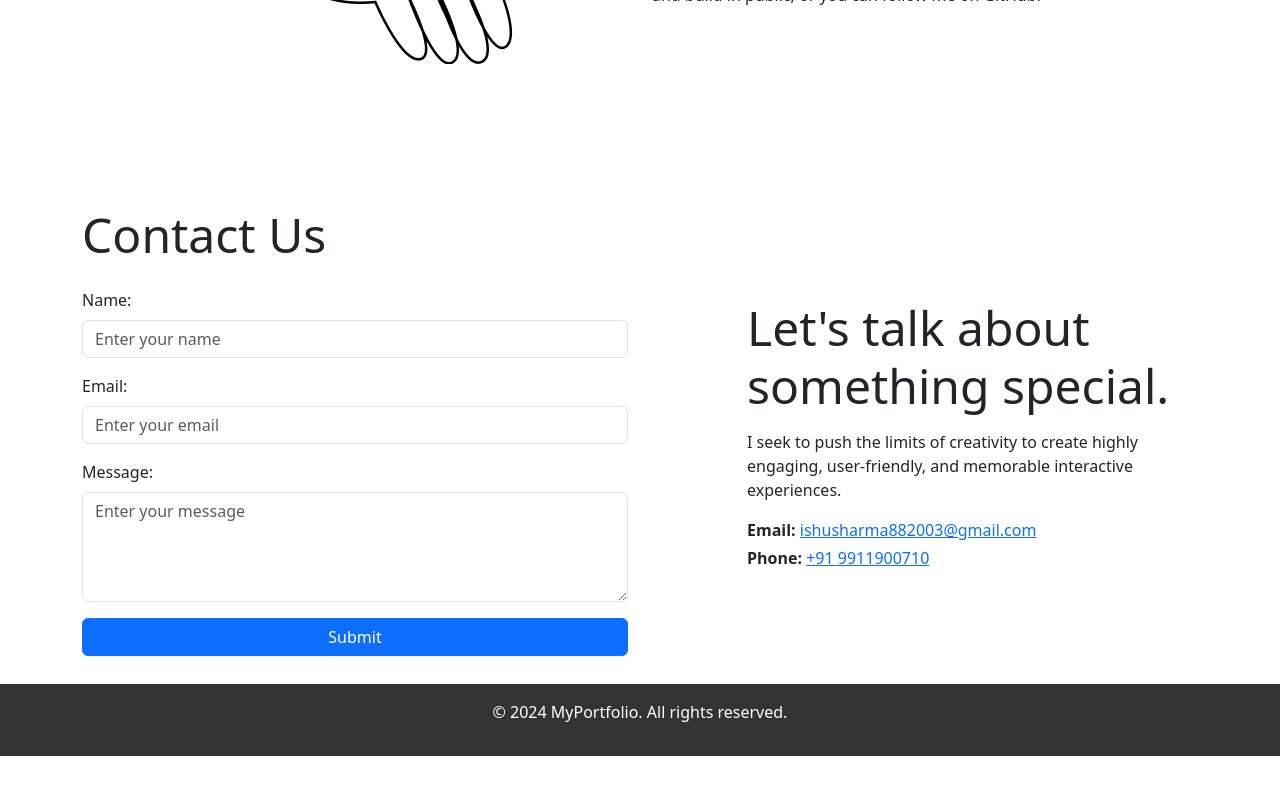
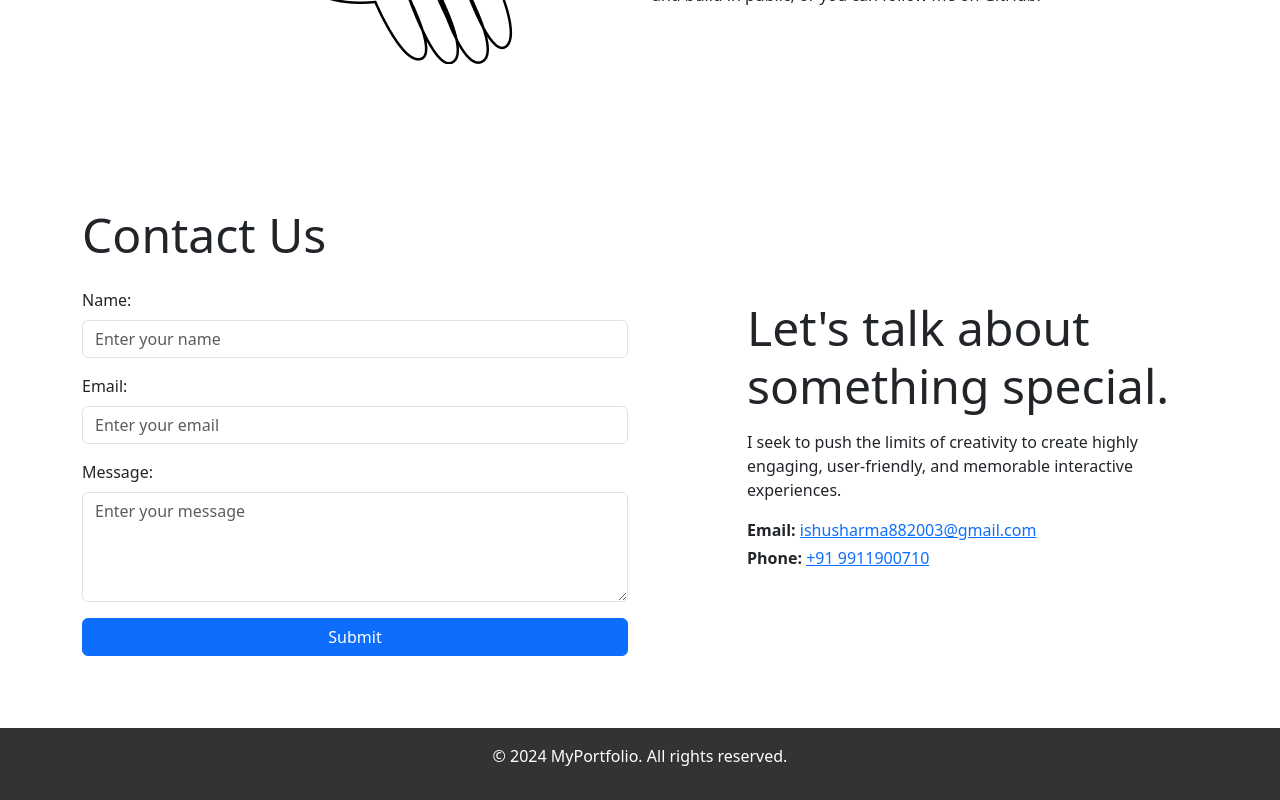
Before and after one commit to 1Eyedeagle/Portfolio, a React (Vite) app: page / in a window 1280 px wide. Shown: the part 2184-2984 px from the top of the page. Before the commit the page ends 2940 px from the top, so only its background shows below. Built offline with nearby package versions, Linux system fonts and the light colour scheme.

Commit message:
Initial commit

```diff
--- a/src/Contact.jsx
+++ b/src/Contact.jsx
@@ -24,7 +24,7 @@ const Contact = () => {
   };
 
   return (
-    <div className="container py-1" id='contact'>
+    <div className="container py-1 pb-5 mb-5g" id='contact'>
       <div className="row justify-content-between align-items-center">
         {/* Form Section */}
         <form onSubmit={handleSubmit} className="form-container col-lg-6 col-12 mb-4">
```
